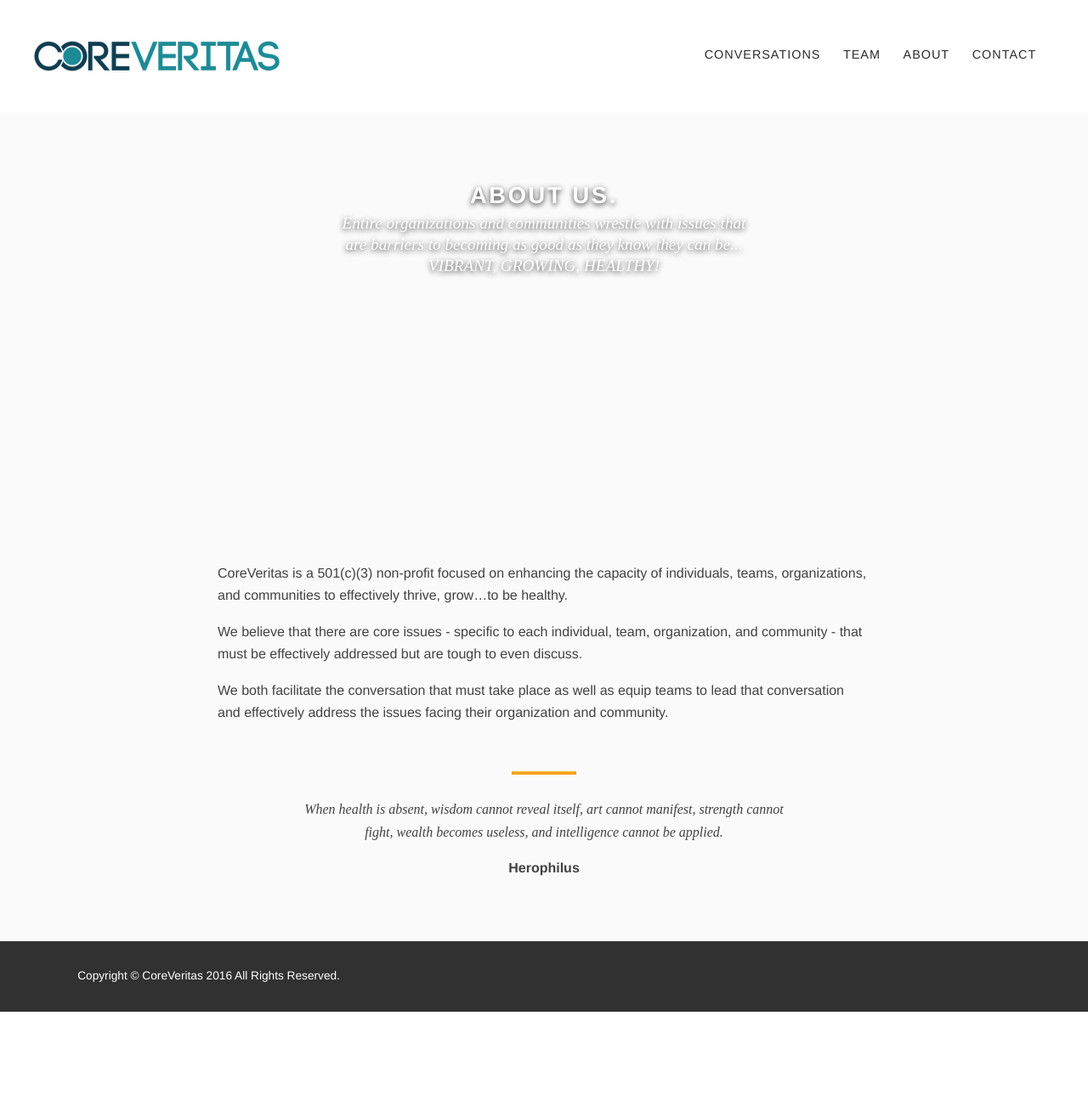
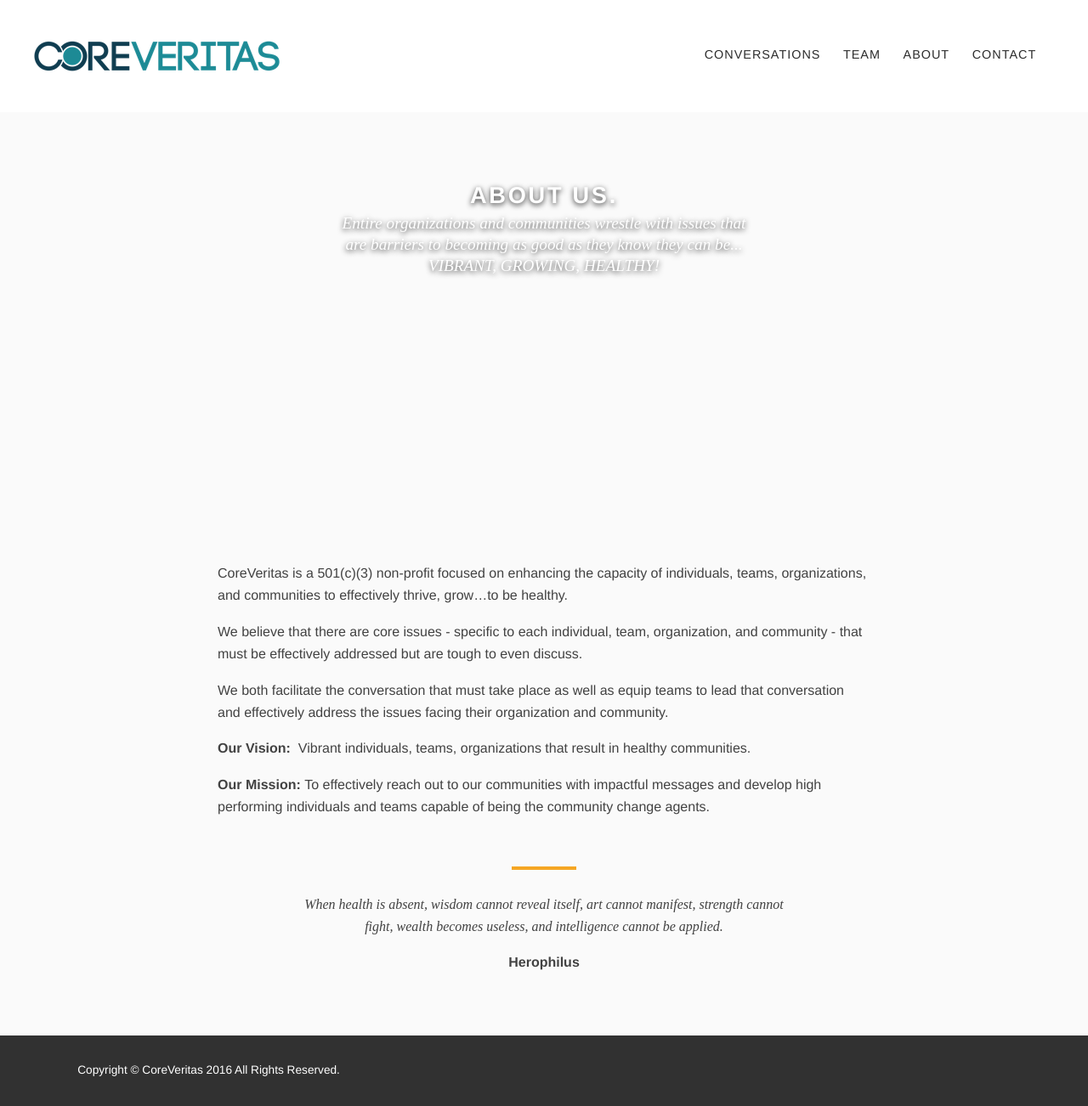
Before and after one commit to michaeldmcqueen/coreveritas.org, a Jekyll site: the page built from pages/about/index.md, in a window 1280 px wide. Shown: the whole page at 85% size. Built offline with Jekyll 4.4.1, drawn with Linux system fonts in a browser that asks for light colours; nearby versions of some CDN libraries; before the commit the page ends 1191 px from its top, so only the background shows below that.

Commit message:
Updated '/pages/about/index.md' via CloudCannon

```diff
--- a/pages/about/index.md
+++ b/pages/about/index.md
@@ -14,3 +14,7 @@ CoreVeritas is a 501(c)(3) non-profit focused on enhancing the capacity of indiv
 We believe that there are core issues - specific to each individual, team, organization, and community - that must be effectively addressed but are tough to even discuss.
 
 We both facilitate the conversation that must take place as well as equip teams to lead that conversation and effectively address the issues facing their organization and community.
+
+**Our Vision:** &nbsp;Vibrant individuals, teams, organizations that result in healthy communities.
+
+**Our Mission:**&nbsp;To effectively reach out to our communities with impactful messages and develop high performing individuals and teams capable of being the community change agents.
```
